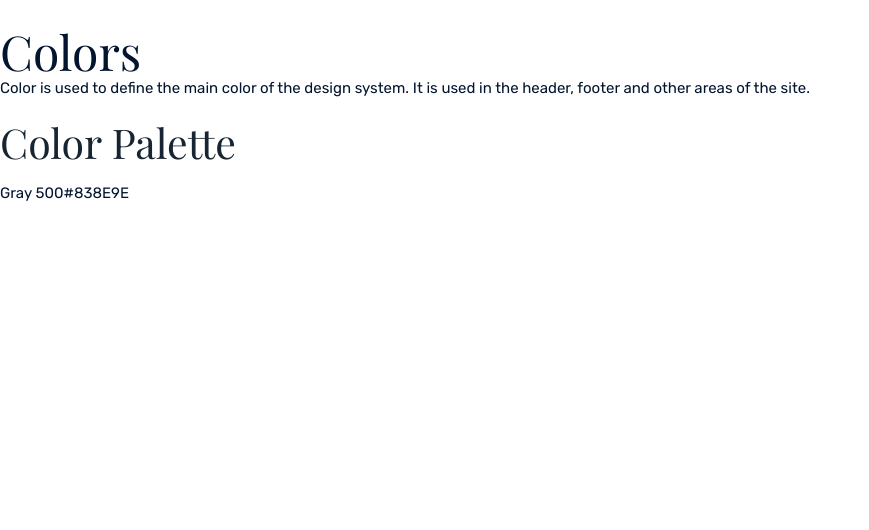
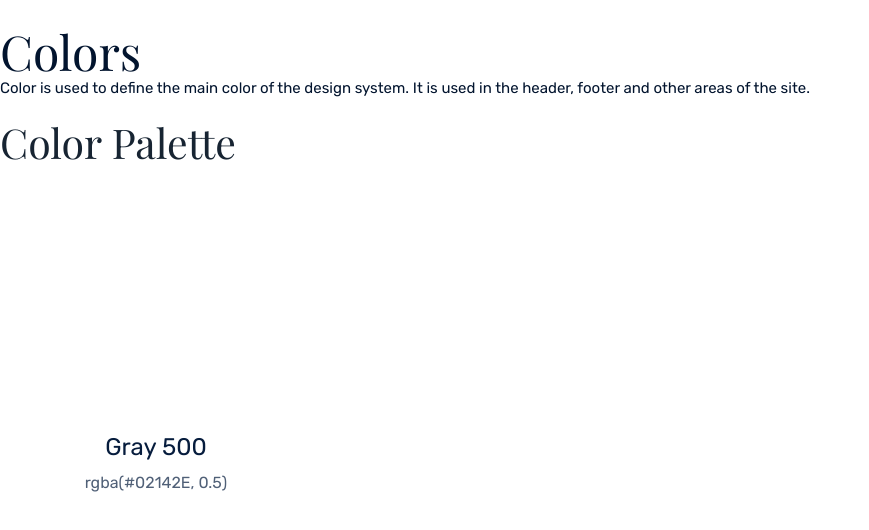
Before and after one commit to Andriamahay11master/MaDesignSystem, a React (Vite) app: page /color in a window 1280 px wide. Shown: the top 530 px of the page, without its empty margins (0-869 px from the left). Built offline with nearby package versions, Linux system fonts and the light colour scheme.

Commit message:
init pass variable root to component

```diff
--- a/src/assets/scss/common/_variable.scss
+++ b/src/assets/scss/common/_variable.scss
@@ -1,6 +1,52 @@
 $font-path-rubik: '/assets/fonts/Rubik/';
 $font-path-playfair: '/assets/fonts/PlayfairDisplay/';
 $font-path-icon: '/assets/fonts/font-icon/';
+
+:root {
+    --color-primary: #02142E;
+    --color-secondary: #332812;
+    --color-tertiary: #170A33;
+    --color-alcohol: #300F28;
+    --color-sucess: #031F05;
+    --color-warning: #331B00;
+    --color-error: #2E0E0E;
+    --color-grayscale: #061C3D;
+    --color-primary-500: rgba(#02142E, 0.5);
+    --color-secondary-500: rgba(#332812, 0.5);
+    --color-tertiary-500: rgba(#170A33, 0.5);
+    --color-alcohol-500: rgba(#300F28, 0.5);
+    --color-sucess-500: rgba(#031F05, 0.5);
+    --color-warning-500: rgba(#331B00, 0.5);
+    --color-error-500: rgba(#2E0E0E, 0.5);
+    --color-grayscale-500: rgba(#061C3D, 0.5);
+    --color-third: #FFF8F1;
+    --white: #FFF;
+    --black: #172432;
+    --grey: #767E86;
+    --grey-2: #5A5453;
+    --grey-3: #5B5B5B;
+    --grey-4: #EEEAEA;
+    --light-grey: #DFE1E6;
+    --red: #FF0000;
+    --red-dark: #D30E3F;
+    --blue: #172432;
+    --blue-2: #DDFAFE;
+    --pink: #ED1767;
+    --light-blue: #1A73E8;
+    --paster-blue: #B5F4FD;
+    --color-shadow: #00000040;
+    --blue-b5: #B5F4FD;
+    --white-f4: #F4F7FA;
+    --violet: #8D5FFF;
+    --transparent-white: #ffffff14;
+    --transparent-blue: #2322F040;
+    --transparent-grey: #93959740;
+    --transparent-grey-2: #eeeaea40;
+    --white-f6: #F6F6F6;
+    --white-f5: #F5F6F7;
+    --yellow: #FFC107;
+}
+
 
 //Color
 $color-primary: #02142E;
--- a/src/page/color/Color.tsx
+++ b/src/page/color/Color.tsx
@@ -2,11 +2,16 @@ import React from 'react'
 import './color.scss'
 
 export default function Color() {
+    // Function to get the value of a CSS variable
+    const getCssVariableValue = (variable: string) => {
+        return getComputedStyle(document.documentElement).getPropertyValue(variable);
+    };
+
     const dataPalette = [
         {
             bg: 'Primary',
             name: 'Gray 500',
-            text: '#838E9E'
+            text: getCssVariableValue('--color-primary-500')
         }
     ]
     return (
--- a/src/page/color/color.scss
+++ b/src/page/color/color.scss
@@ -1,2 +1,32 @@
 @import '../../assets/scss/common/_variable.scss';
 @import '../../assets/scss/common/_mixins.scss';
+
+.color-palette{
+    display: grid;
+    grid-template-columns: repeat(4, 1fr);
+    column-gap: 24px;
+    row-gap: 48px;
+    .color-box{
+        padding: 24px 56px;
+        display: flex;
+        align-items: center;
+        flex-direction: column;
+        .color-box__bg{
+            width: 200px;
+            height: 200px;
+            border-radius: 100%;
+            margin-bottom: 24px;
+        }
+        .color-box__name{
+            font-size: 24px;
+            line-height: 32px;
+            color: $color-grayscale;
+            margin-bottom: 8px;
+        }
+        .color-box__text{
+            font-size: 16px;
+            line-height: 24px;
+            color: rgba($color-grayscale, 0.7);
+        }
+    }
+}
```
